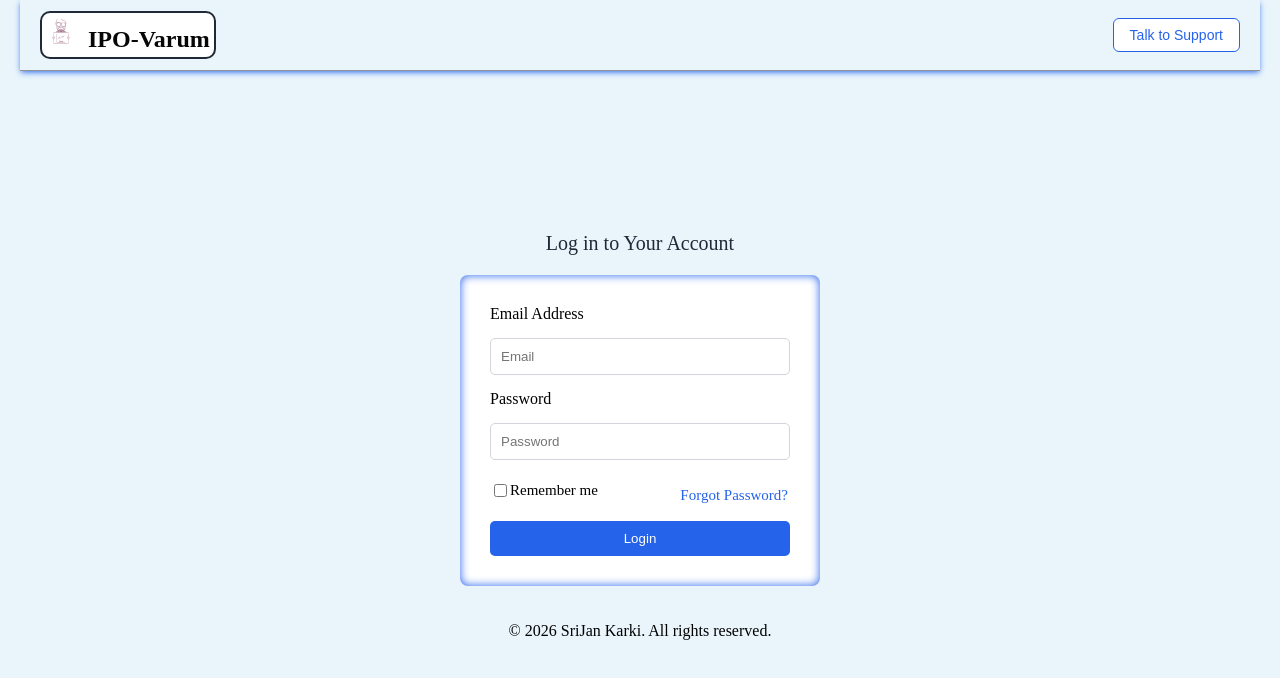
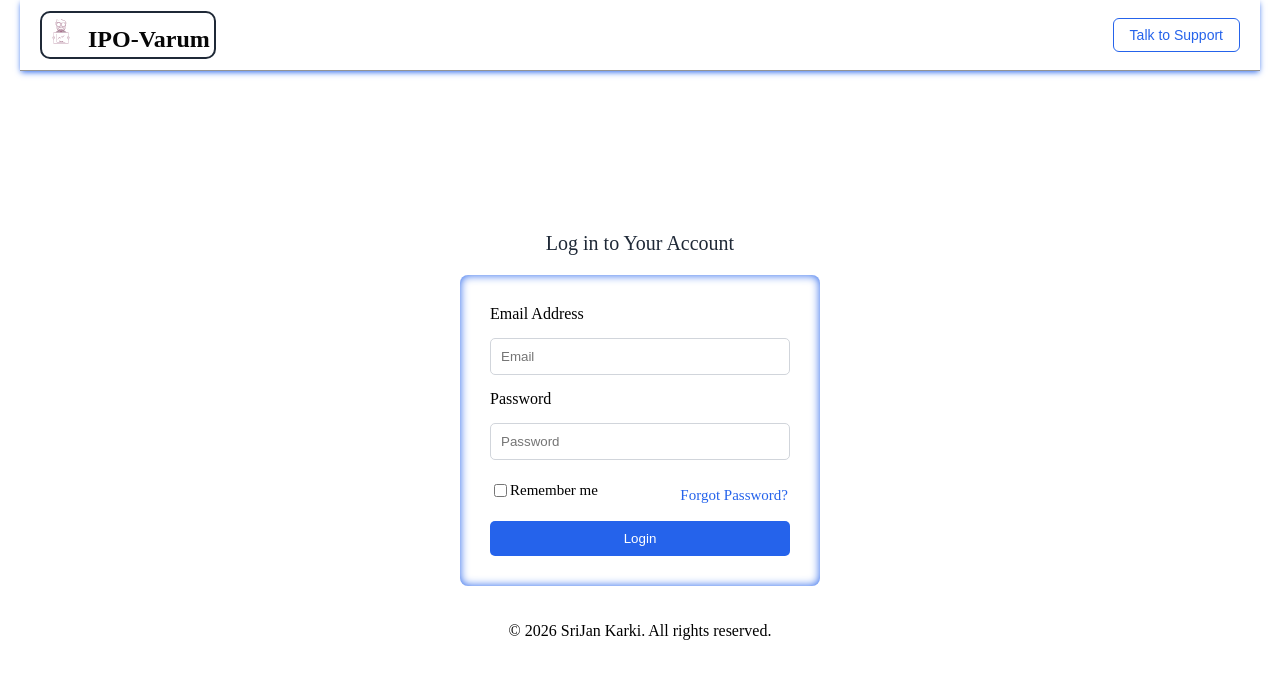
Before and after one commit to sreejkarkee/IPO-varum, a React (Vite) app: page / in a window 1280 px wide. Shown: the top 678 px of the page. Built offline with nearby package versions, Linux system fonts and the light colour scheme.

Commit message:
Removed bg color for now changes can be made afterwards

```diff
--- a/src/App.css
+++ b/src/App.css
@@ -44,5 +44,5 @@ body, html {
   margin: 0;
   padding: 0;
   overflow-x: hidden;
-  background-color: #e9f5fb;
+  /* background-color: #e9f5fb; */
 }
```
